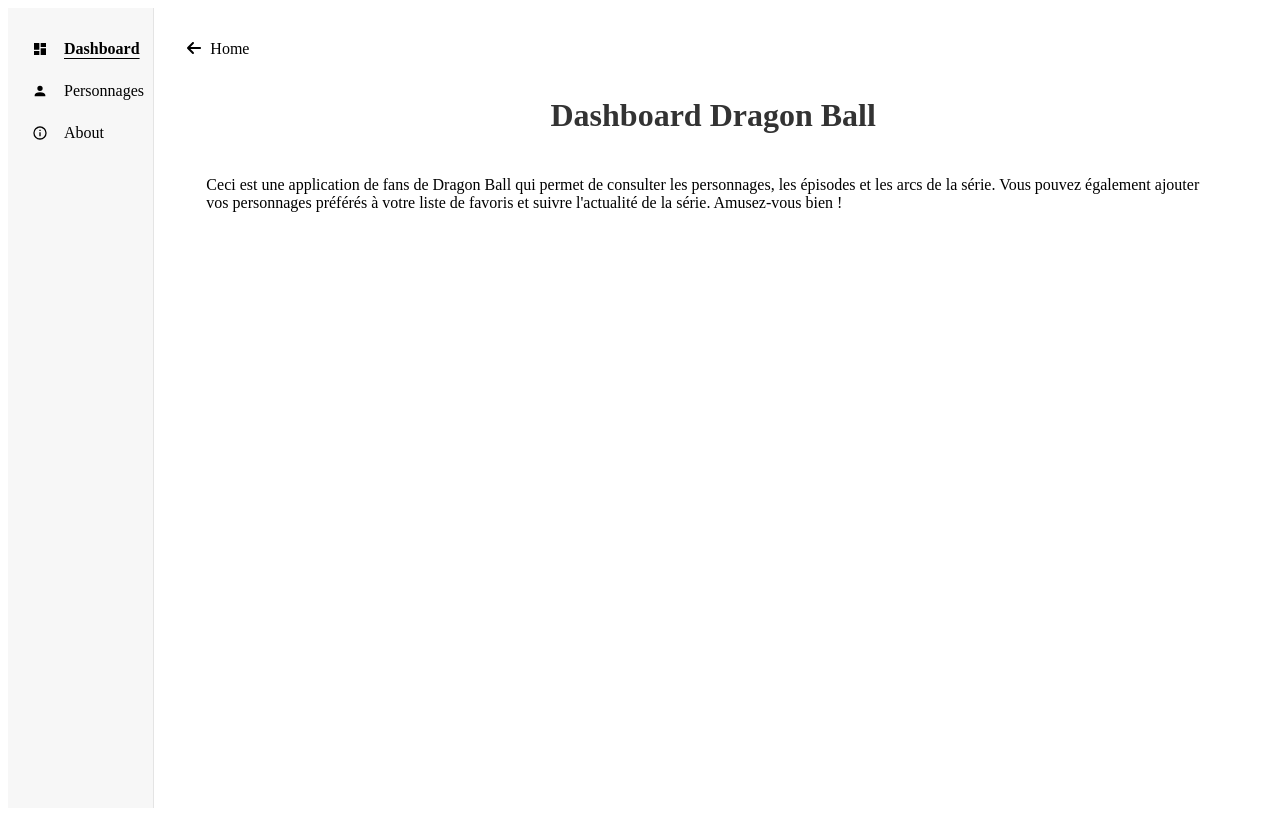
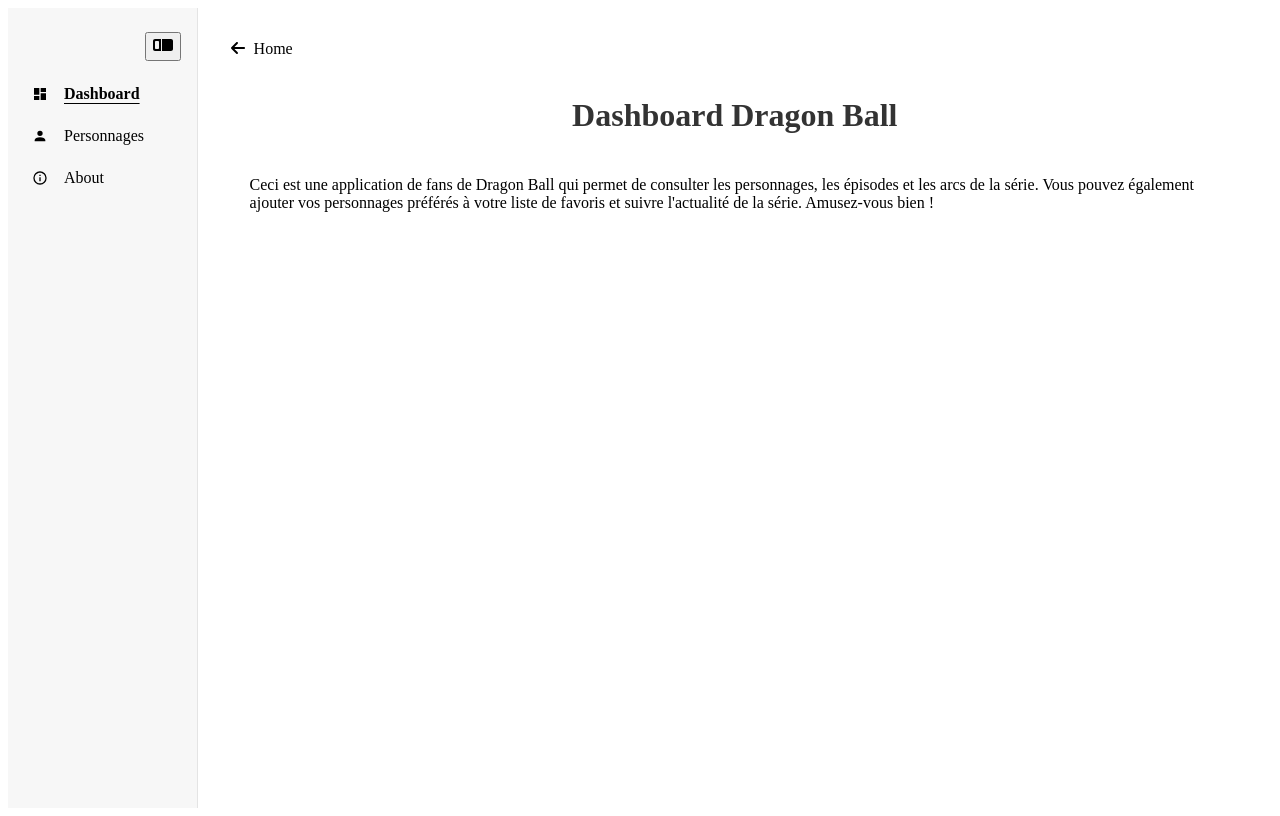
Before and after one commit to apally-orange/dragonball-app, a React (Vite) app: page / in a window 1280 px wide. Built offline with nearby package versions, Linux system fonts and the light colour scheme.

Commit message:
basic reduce scss

```diff
--- a/src/components/nav/nav-link.tsx
+++ b/src/components/nav/nav-link.tsx
@@ -3,6 +3,7 @@
 import "./nav-link.scss";
 
 interface NavLinkProps {
+    isReduced?: boolean;
     pathIcon: string;
     children: React.ReactNode;
 }
@@ -11,7 +12,7 @@
     <div className="nav-link">
         <img className="nav-link__icon" src={props.pathIcon} />
         <a ref={ref} {...props} className="nav-link__text">
-            {props.children}
+            {props.isReduced ? null : props.children}
         </a>
     </div>
 ));
--- a/src/components/nav/side-nav.scss
+++ b/src/components/nav/side-nav.scss
@@ -1,6 +1,8 @@
 .side-nav {
 	display: flex;
 	flex-direction: column;
+    min-width: 15%;
+    max-width: 25%;
 	gap: 1rem;
 	padding: 1.5rem 1rem;
 	border-right: 1px solid rgba(0,0,0,0.08);
@@ -9,6 +11,15 @@
 	overflow-y: auto;
 
 
+    &--reduced {
+        min-width: 2rem;
+    }
+
+    &__header {
+        display: flex;
+        justify-content: flex-end;
+    }
+
     &__list{
         display: flex;
         flex-direction: column;
@@ -16,5 +27,9 @@
         list-style: none;
         padding: 0;
         margin: 0;
+
+        &--reduced {
+            align-items: center;
+        }
     }
 }
--- a/src/components/nav/side-nav.tsx
+++ b/src/components/nav/side-nav.tsx
@@ -1,28 +1,39 @@
+import { useState } from "react";
+import { FaMattressPillow } from "react-icons/fa6";
 import { CustomNavLink } from "./nav-link";
 import "./side-nav.scss";
 
 export const SideNav = () => {
+    const [isReduced, setIsReduced] = useState<boolean>(false)
+
     return (
-        <aside className="side-nav">
-            <nav>
-                <ul className="side-nav__list">
+
+        <nav className={`side-nav ${isReduced ? 'side-nav--reduced' : ''}`}>
+            <div className="side-nav__header">
+                <button onClick={() => setIsReduced((prev) => !prev)}>
+                    <FaMattressPillow size={20} />
+                </button>
+            </div>
+            <ul className={`side-nav__list ${isReduced ? 'side-nav__list--reduced' : ''}`}>
                 <CustomNavLink
+                    isReduced={isReduced}
                     pathIcon="src/images/dashboard.svg"
                     to='/'>
                     Dashboard
                 </CustomNavLink>
                 <CustomNavLink
+                    isReduced={isReduced}
                     pathIcon="src/images/account.svg"
                     to='/characters'>
                     Personnages
                 </CustomNavLink>
                 <CustomNavLink
+                    isReduced={isReduced}
                     pathIcon="src/images/information.svg"
                     to='/about'>
                     About
                 </CustomNavLink>
             </ul>
         </nav>
-        </aside>
     )
 }
--- a/src/components/table/characters-table.scss
+++ b/src/components/table/characters-table.scss
@@ -43,6 +43,7 @@
 	&__filters-bar {
 		display: flex;
 		margin-bottom: 0.5rem;
+		margin-top: 0.5rem;
 		justify-content: space-between;
 		align-items: center;
 		width: 100%;
```
Lines whose indentation alone changed are shown as unchanged.
